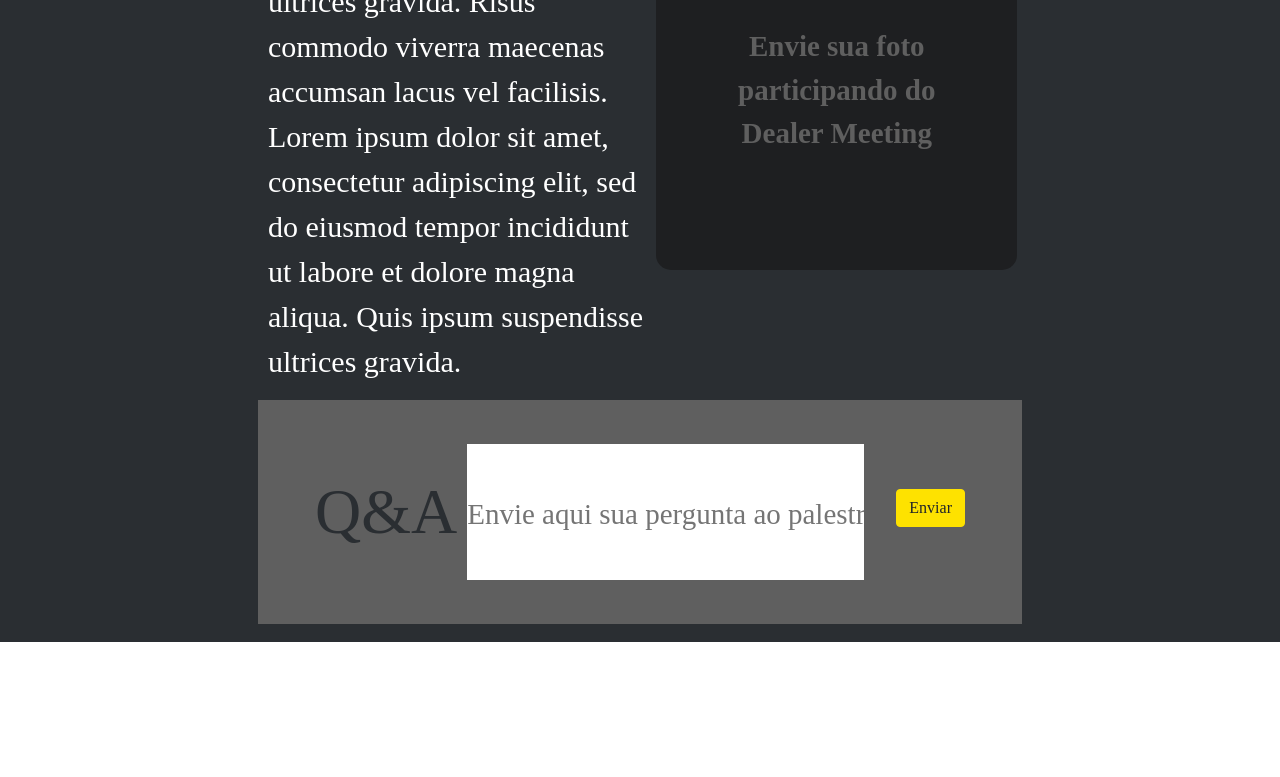
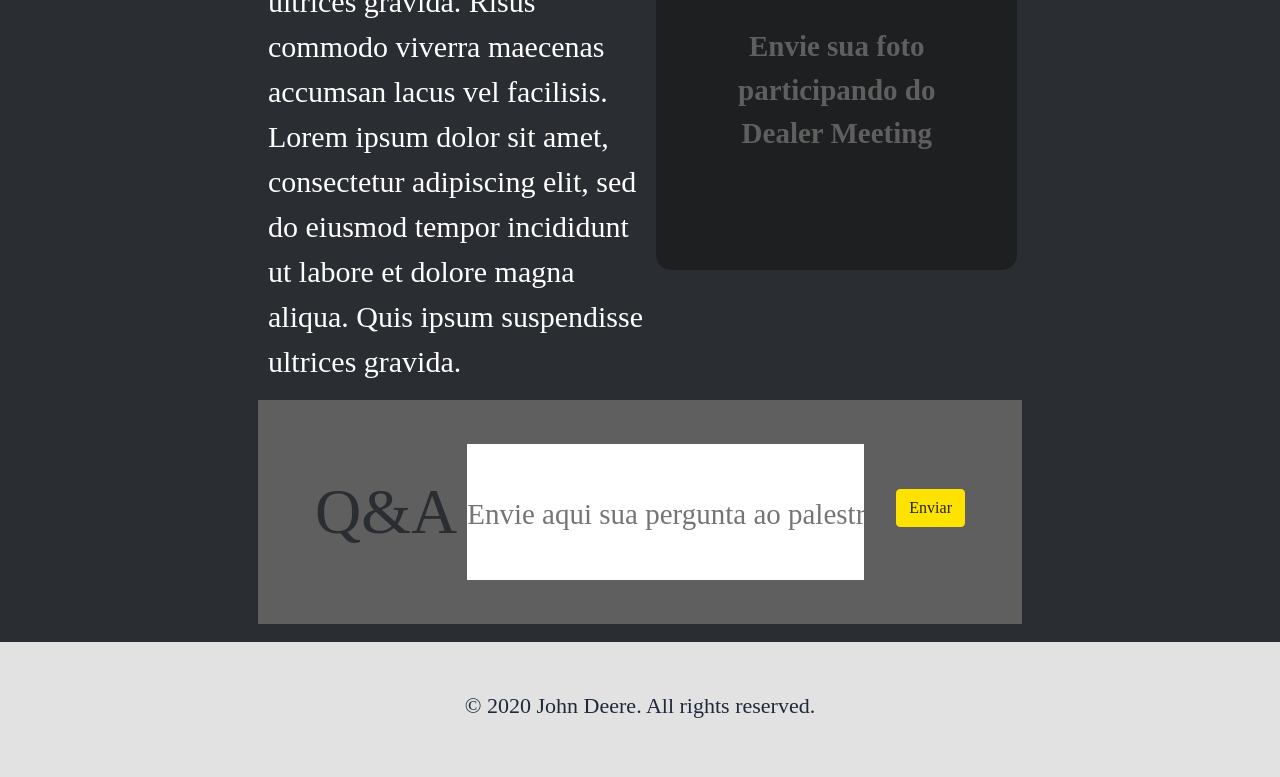
Before and after one commit to RaphaAmericano/john_deere, a website: page index.html in a window 1280 px wide. Shown: the part 3097-3874 px from the top of the page. Before the commit the page ends 3739 px from the top, so only its background shows below. Drawn offline with Linux system fonts and the light colour scheme; a web font is replaced by a local one.

Commit message:
footer pronto

```diff
--- a/index.html
+++ b/index.html
@@ -279,7 +279,15 @@
       </section>
     </main>
 
-
+    <footer>
+      <div class="container">
+        <div class="row">
+          <div class="col-12">
+            <p class="text-center">&copy; 2020 John Deere. All rights reserved.</p>
+          </div>
+        </div>
+      </div>
+    </footer>
 
     <script src="js/jquery.slim.min.js"></script>
     <script src="js/popper.min.js"></script>
--- /dev/null
+++ b/scss/_footer.scss
@@ -0,0 +1,15 @@
+footer {
+    @include media-breakpoint-down(sm){
+        padding-top: 34px;
+        padding-bottom: 27px;
+    }
+    padding-top: 47px;
+    padding-bottom: 39px;
+    p {
+        font-size: 22px;
+        @include media-breakpoint-down(sm){
+            font-size: 19px;
+        }
+        color: #1F293A;
+    }
+}
--- a/scss/style.scss
+++ b/scss/style.scss
@@ -18,8 +18,9 @@ $secondary: $amarelo;
 @import '_section_agenda';
 @import '_section_faixa_verde';
 @import '_section_upload';
+@import '_footer';
 
-main {
+body {
     background-color: #e2e2e2;;
 }
 
```
Also changed, not shown: css/style.css.
